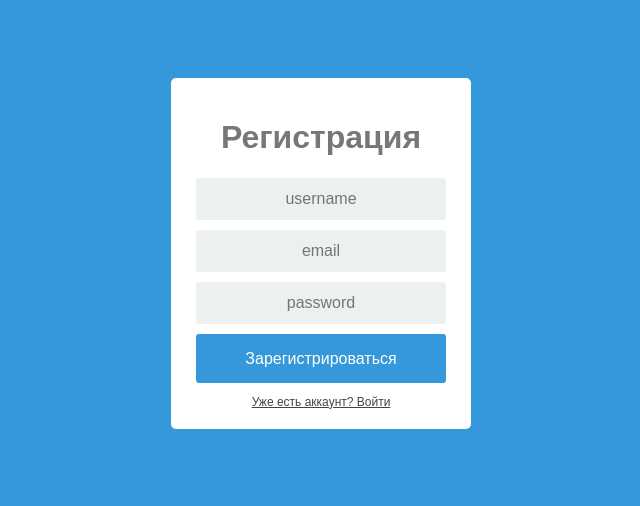
After one commit to Morgrime/super-FastapiSite, a FastAPI app: template app/templates/authorisation/registration_form.html in a window 1280 px wide. The commit adds this page. Shown: the top 506 px of the page, without its empty margins (319-959 px from the left). Run offline with FastAPI, Linux system fonts and the light colour scheme; the template is opened without the code that fills it, so the values that code supplies are empty; parts of the project's set-up code (start-up, migrations or seed data) failed here and were passed over.

Commit message:
Added login and register html pages

```diff
--- a/app/api/__init__.py
+++ b/app/api/__init__.py
@@ -8,7 +8,7 @@ main_router = APIRouter()
 
 main_router.include_router(routing_router)
 main_router.include_router(crud_router)
-main_router.include_router(auth_router)
+main_router.include_router(auth_router, prefix="/api/auth")
 main_router.include_router(user_router)
 
 __all__ = ["main_router"]
--- a/app/main.py
+++ b/app/main.py
@@ -1,9 +1,14 @@
-from fastapi import FastAPI
+from fastapi import FastAPI, Request
+from fastapi.templating import Jinja2Templates
+from fastapi.staticfiles import StaticFiles
 from contextlib import asynccontextmanager
 from app.database.session import engine
 from app.models.base import Base
 from app.api import main_router as main_router
+import os
 
+# Get the current directory
+BASE_DIR = os.path.dirname(os.path.abspath(__file__))
 
 @asynccontextmanager
 async def lifespan(app: FastAPI):
@@ -15,4 +20,26 @@ async def lifespan(app: FastAPI):
     await engine.dispose()
 
 app = FastAPI(lifespan=lifespan, debug=True)
+
+# Mount static files
+app.mount("/static", StaticFiles(directory=os.path.join(BASE_DIR, "static")), name="static")
+
+# Configure templates
+templates = Jinja2Templates(directory=os.path.join(BASE_DIR, "templates"))
+
+# Include the main router
 app.include_router(main_router)
+
+@app.get("/login")
+async def login_page(request: Request):
+    return templates.TemplateResponse(
+        "authorisation/authorization_form.html",
+        {"request": request}
+    )
+
+@app.get("/register")
+async def register_page(request: Request):
+    return templates.TemplateResponse(
+        "authorisation/registration_form.html",
+        {"request": request}
+    )
--- /dev/null
+++ b/app/static/css/authorization_form.css
@@ -0,0 +1,78 @@
+* {
+  box-sizing: border-box;
+  }
+
+  *:focus {
+    outline: none;
+  }
+  body {
+  font-family: Arial;
+  background-color: #3498DB;
+  padding: 50px;
+  }
+  .login {
+  margin: 20px auto;
+  width: 300px;
+  }
+  .login-screen {
+  background-color: #FFF;
+  padding: 20px;
+  border-radius: 5px
+  }
+
+  .app-title {
+  text-align: center;
+  color: #777;
+  }
+
+  .login-form {
+  text-align: center;
+  }
+  .control-group {
+  margin-bottom: 10px;
+  }
+
+  input {
+  text-align: center;
+  background-color: #ECF0F1;
+  border: 2px solid transparent;
+  border-radius: 3px;
+  font-size: 16px;
+  font-weight: 200;
+  padding: 10px 0;
+  width: 250px;
+  transition: border .5s;
+  }
+
+  input:focus {
+  border: 2px solid #3498DB;
+  box-shadow: none;
+  }
+
+  .btn {
+    border: 2px solid transparent;
+    background: #3498DB;
+    color: #ffffff;
+    font-size: 16px;
+    line-height: 25px;
+    padding: 10px 0;
+    text-decoration: none;
+    text-shadow: none;
+    border-radius: 3px;
+    box-shadow: none;
+    transition: 0.25s;
+    display: block;
+    width: 250px;
+    margin: 0 auto;
+  }
+
+  .btn:hover {
+    background-color: #2980B9;
+  }
+
+  .login-link {
+    font-size: 12px;
+    color: #444;
+    display: block;
+    margin-top: 12px;
+  }
--- /dev/null
+++ b/app/templates/authorisation/registration_form.html
@@ -0,0 +1,68 @@
+<!DOCTYPE html>
+<html lang="en">
+<head>
+    <meta charset="UTF-8">
+    <meta name="viewport" content="width=device-width, initial-scale=1.0">
+    <title>Регистрация</title>
+    <link rel="stylesheet" href="{{ url_for('static', path='css/authorization_form.css') }}">
+</head>
+<body>
+  <div class="login">
+    <div class="login-screen">
+      <div class="app-title">
+        <h1>Регистрация</h1>
+      </div>
+
+      <form id="registerForm" class="login-form">
+        <div class="control-group">
+        <input type="text" class="login-field" value="" placeholder="username" id="register-username" name="username" required>
+        <label class="login-field-icon fui-user" for="register-username"></label>
+        </div>
+
+        <div class="control-group">
+        <input type="email" class="login-field" value="" placeholder="email" id="register-email" name="email" required>
+        <label class="login-field-icon fui-user" for="register-email"></label>
+        </div>
+
+        <div class="control-group">
+        <input type="password" class="login-field" value="" placeholder="password" id="register-password" name="password" required>
+        <label class="login-field-icon fui-lock" for="register-password"></label>
+        </div>
+
+        <button type="submit" class="btn btn-primary btn-large btn-block">Зарегистрироваться</button>
+        <a class="login-link" href="/login">Уже есть аккаунт? Войти</a>
+      </form>
+    </div>
+  </div>
+
+  <script>
+    document.getElementById('registerForm').addEventListener('submit', async (e) => {
+      e.preventDefault();
+
+      const formData = new FormData();
+      formData.append('username', document.getElementById('register-username').value);
+      formData.append('email', document.getElementById('register-email').value);
+      formData.append('password', document.getElementById('register-password').value);
+
+      try {
+        const response = await fetch('/api/auth/register', {
+          method: 'POST',
+          body: formData
+        });
+
+        if (response.ok) {
+          const data = await response.json();
+          alert('Регистрация успешна! Теперь вы можете войти.');
+          window.location.href = '/login';
+        } else {
+          const error = await response.json();
+          alert(error.detail || 'Ошибка регистрации');
+        }
+      } catch (error) {
+        console.error('Error:', error);
+        alert('Произошла ошибка при регистрации');
+      }
+    });
+  </script>
+</body>
+</html>
```
Also changed, not shown: app/templates/authorisation/authorization_form.html (+38 -7 lines), tests/conftest.py (+1 -1 lines), tests/test_auth.py (+13 -11 lines).
